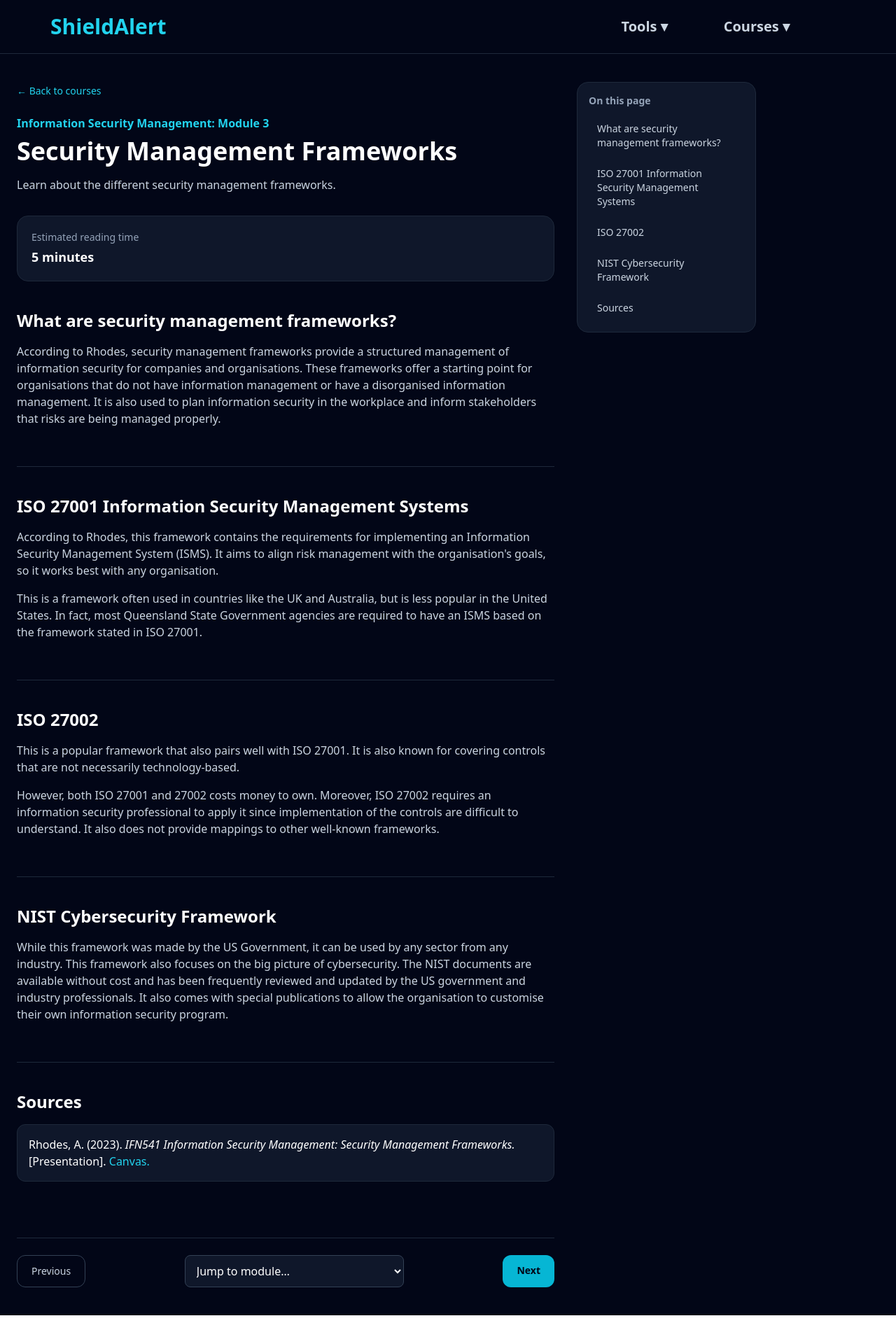
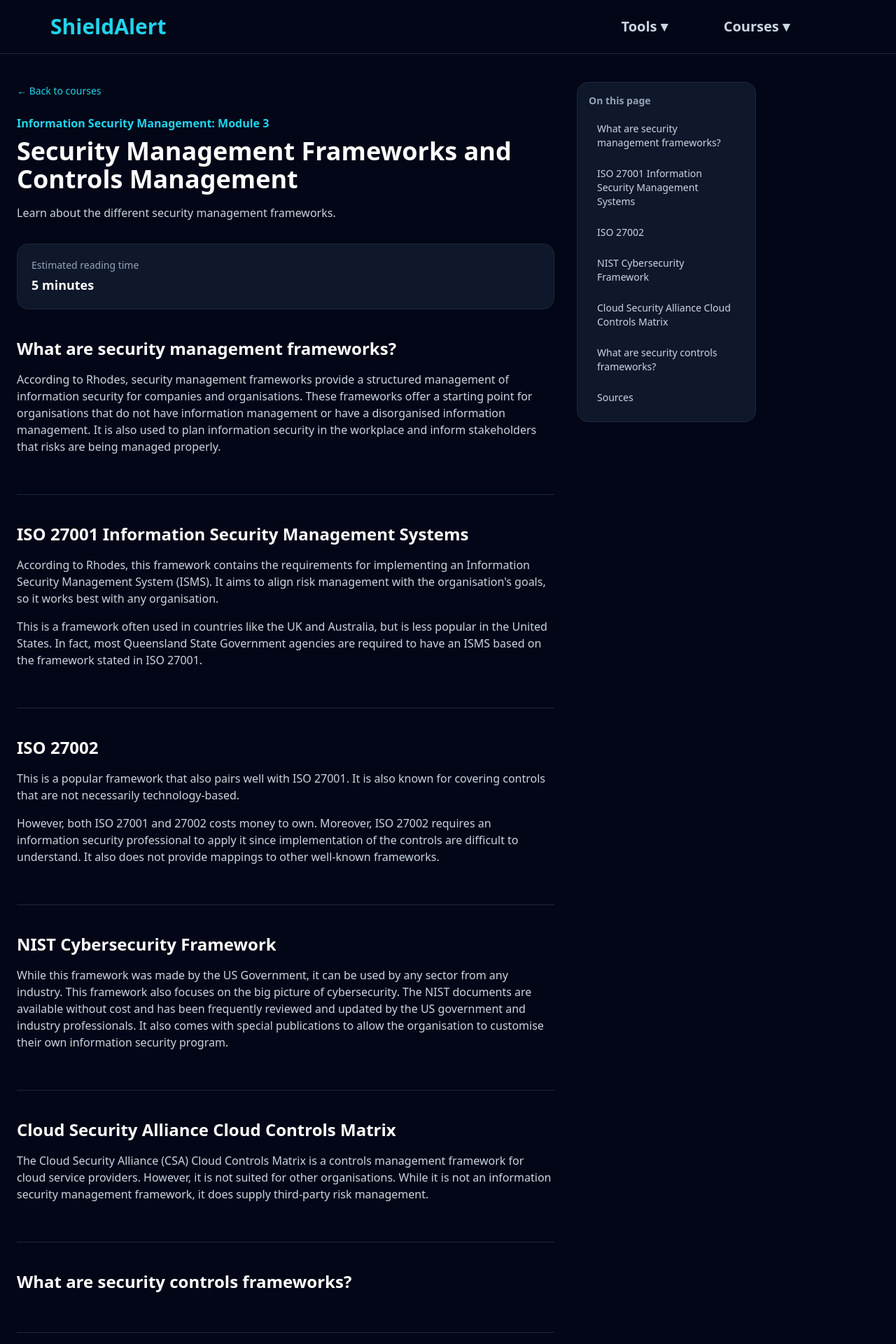
Before and after one commit to thedevarchive/shieldalert-security-dashboard, a Nuxt app: page /courses/infosec-mgmt/module3 in a window 1280 px wide. Shown: the top 1920 px of the page at 70% size. Before the commit the page ends 1879 px from the top, so only its background shows below. Built offline with nearby package versions, Linux system fonts and the light colour scheme; some icons are missing.

Commit message:
Added more content to module 3 in InfoSec course

```diff
--- a/app/components/selects/InfoSecSelect.vue
+++ b/app/components/selects/InfoSecSelect.vue
@@ -9,7 +9,7 @@ const modules = [
     path: '/courses/infosec-mgmt/module2',
   },
   {
-    title: 'Security Management Frameworks',
+    title: 'Security Management Frameworks and Controls Management',
     path: '/courses/infosec-mgmt/module3',
   },
 ]
--- a/app/pages/courses/infosec-mgmt/module3.vue
+++ b/app/pages/courses/infosec-mgmt/module3.vue
@@ -19,7 +19,15 @@ const sections = [
         title: 'NIST Cybersecurity Framework',
     },
     {
+        id: '4',
+        title: 'Cloud Security Alliance Cloud Controls Matrix',
+    },
+    {
         id: '5',
+        title: 'What are security controls frameworks?',
+    },
+    {
+        id: '6',
         title: 'Sources',
     },
 ]
@@ -38,7 +46,7 @@ const sections = [
                 </p>
 
                 <h1 class="mb-4 text-4xl font-bold">
-                    Security Management Frameworks
+                    Security Management Frameworks and Controls Management
                 </h1>
 
                 <p class="mb-8 text-slate-300">
@@ -72,7 +80,8 @@ const sections = [
 
                     <p class="mb-4 text-slate-300">
                         According to Rhodes, this framework contains the requirements for implementing an Information
-                        Security Management System (ISMS). It aims to align risk management with the organisation's goals, so it works best with any organisation.
+                        Security Management System (ISMS). It aims to align risk management with the organisation's
+                        goals, so it works best with any organisation.
                     </p>
 
                     <p class="mb-4 text-slate-300">
@@ -95,7 +104,8 @@ const sections = [
 
                     <p class="mb-4 text-slate-300">
                         However, both ISO 27001 and 27002 costs money to own.
-                        Moreover, ISO 27002 requires an information security professional to apply it since implementation of the controls are difficult to understand.
+                        Moreover, ISO 27002 requires an information security professional to apply it since
+                        implementation of the controls are difficult to understand.
                         It also does not provide mappings to other well-known frameworks.
                     </p>
                 </section>
@@ -106,14 +116,40 @@ const sections = [
                     </h2>
 
                     <p class="mb-4 text-slate-300">
-                        While this framework was made by the US Government, it can be used by any sector from any industry.
+                        While this framework was made by the US Government, it can be used by any sector from any
+                        industry.
                         This framework also focuses on the big picture of cybersecurity.
-                        The NIST documents are available without cost and has been frequently reviewed and updated by the US government and industry professionals.
-                        It also comes with special publications to allow the organisation to customise their own information security program.
+                        The NIST documents are available without cost and has been frequently reviewed and updated by
+                        the US government and industry professionals.
+                        It also comes with special publications to allow the organisation to customise their own
+                        information security program.
                     </p>
                 </section>
 
-                <section id="5" class="scroll-mt-24 py-10">
+                <section id="4" class="scroll-mt-24 border-b border-slate-800 py-10">
+                    <h2 class="mb-4 text-2xl font-semibold">
+                        Cloud Security Alliance Cloud Controls Matrix
+                    </h2>
+
+                    <p class="mb-4 text-slate-300">
+                        The Cloud Security Alliance (CSA) Cloud Controls Matrix is a controls management framework for
+                        cloud service providers.
+                        However, it is not suited for other organisations.
+                        While it is not an information security management framework, it does supply third-party risk
+                        management.
+                    </p>
+                </section>
+
+                <section id="4" class="scroll-mt-24 border-b border-slate-800 py-10">
+                    <h2 class="mb-4 text-2xl font-semibold">
+                        What are security controls frameworks?
+                    </h2>
+
+                    <p class="mb-4 text-slate-300">
+                    </p>
+                </section>
+
+                <section id="6" class="scroll-mt-24 py-10">
                     <h2 class="mb-4 text-2xl font-semibold">
                         Sources
                     </h2>
```
